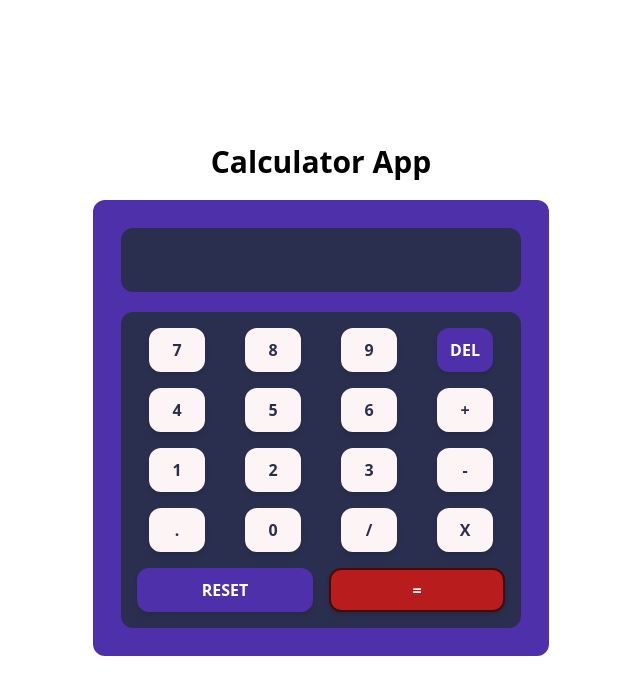
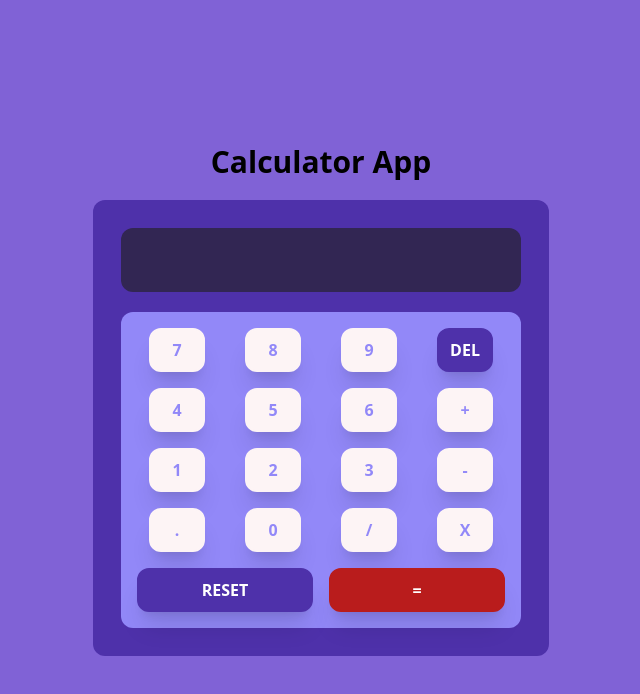
Before and after one commit to amitjimiwal/calculator-tsproject, a React (Vite) app: page / in a window 1280 px wide. Shown: the top 694 px of the page, without its empty margins (319-959 px from the left). Built offline with nearby package versions, Linux system fonts and the light colour scheme.

Commit message:
upd: ui updates

```diff
--- a/src/App.css
+++ b/src/App.css
@@ -5,11 +5,15 @@
   scroll-behavior: smooth;
 }
 .numberbtn{
-   @apply bg-button border-2 border-button shadow-md rounded-xl text-secondary font-bold w-14 h-11;
+   @apply bg-button border-2 border-button shadow-xl rounded-xl text-secondary font-bold w-14 h-11;
 }
+
 .deletebtn{
-  @apply  bg-primary border-2 border-primary shadow-md rounded-xl text-white font-bold w-14 h-11;
+  @apply  bg-primary border-2 border-primary shadow-xl rounded-xl text-white font-bold w-14 h-11;
+}
+.deletebtn:active,.numberbtn:active,.bigbutton:active{
+  @apply shadow-sm
 }
 .bigbutton{
-  @apply shadow-md rounded-xl text-white font-bold col-span-2 justify-self-stretch;
+  @apply shadow-xl rounded-xl text-white font-bold col-span-2 justify-self-stretch;
 }
--- a/src/App.tsx
+++ b/src/App.tsx
@@ -33,7 +33,7 @@ const reset=()=>{
   setcommands([])
 }
   return (
-    <div className="w-full h-screen flex flex-col justify-center items-center">
+    <div className="w-full h-screen flex flex-col justify-center items-center bg-parent">
       <h1 className="text-xl font-extrabold md:text-3xl mb-5">Calculator App</h1>
      <div className="bg-primary p-7  flex flex-col gap-5 rounded-xl">
      <div className="w-full sm:w-96 md:w-[400px]">
--- a/src/components/Container.tsx
+++ b/src/components/Container.tsx
@@ -25,7 +25,7 @@ const Container = ({update , answer ,deleteItem ,reset}:Props) => {
       <button className="numberbtn" onClick={()=>{update("*")}}>X</button>
       <button className="bg-primary border-2 border-primary bigbutton" onClick={()=>{reset()}}>
        RESET </button>
-      <button className="bg-red-700 border-2 border-red-950 bigbutton" onClick={()=>{answer()}}>
+      <button className="bg-red-700 border-2 border-red-700 bigbutton" onClick={()=>{answer()}}>
         =   </button>
     </div>
   );
--- a/src/components/View.tsx
+++ b/src/components/View.tsx
@@ -5,8 +5,8 @@ type num=string;
 const View = ({display}:Props) => {
   console.log("view render")
   return (
-    <div className="bg-secondary p-5 w-full rounded-xl">
-      <p className="text-white font-bold text-3xl tracking-wider p-3">{display.map((value : num)=> value)}</p>
+    <div className="bg-view p-5 w-full rounded-xl h-auto">
+      <p className="text-white font-bold text-3xl tracking-wider p-3 object-scale-down w-full">{display.map((value : num)=> value)}</p>
     </div>
   )
 }
--- a/tailwind.config.js
+++ b/tailwind.config.js
@@ -8,8 +8,10 @@ export default {
     extend: {
       colors:{
         primary:"#4E31AA",
-        secondary:"#2A2F4F",
-        button:"#FDF4F5"
+        secondary:"#9288F8",
+        button:"#FDF4F5",
+        parent:"#8062D6",
+        view:"#322653"
       }
     },
   },
```
